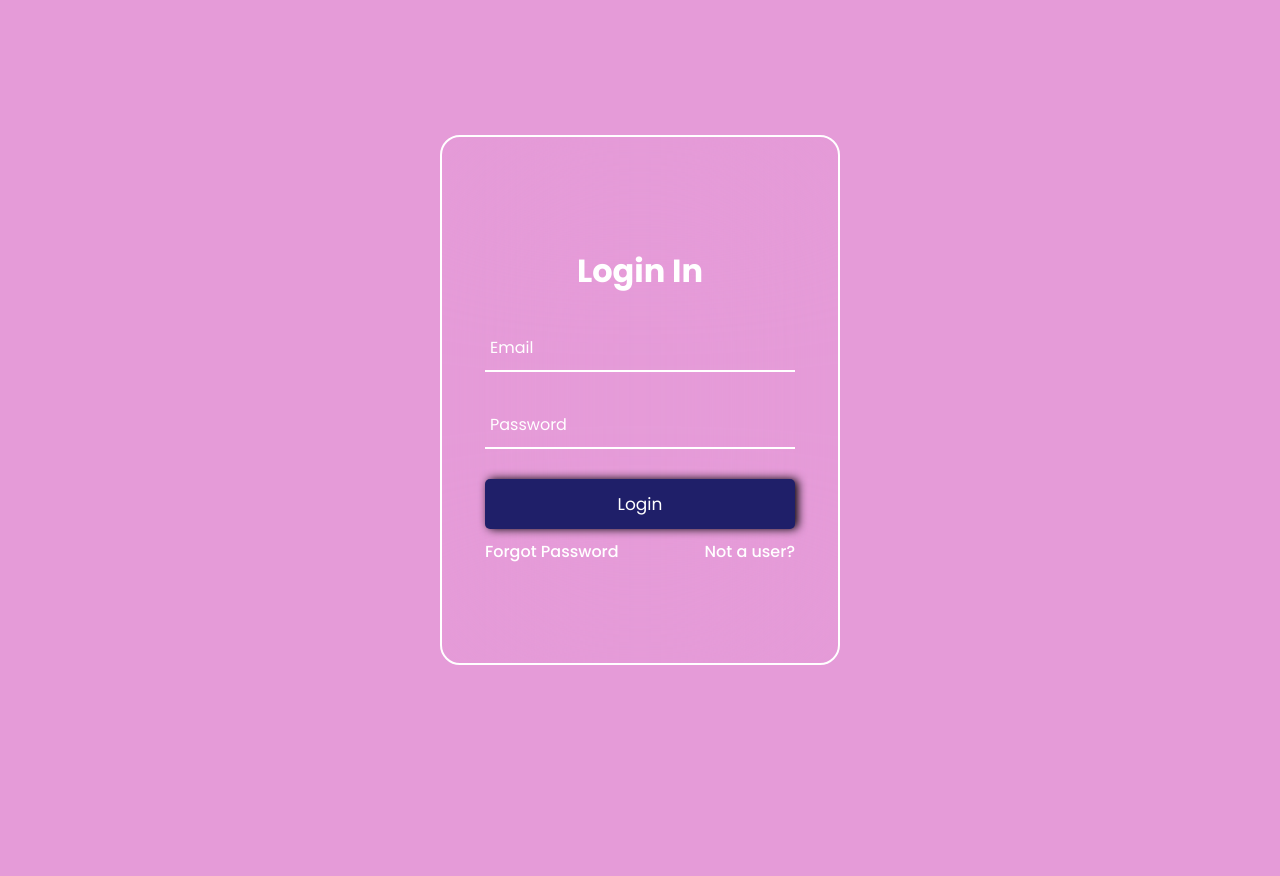
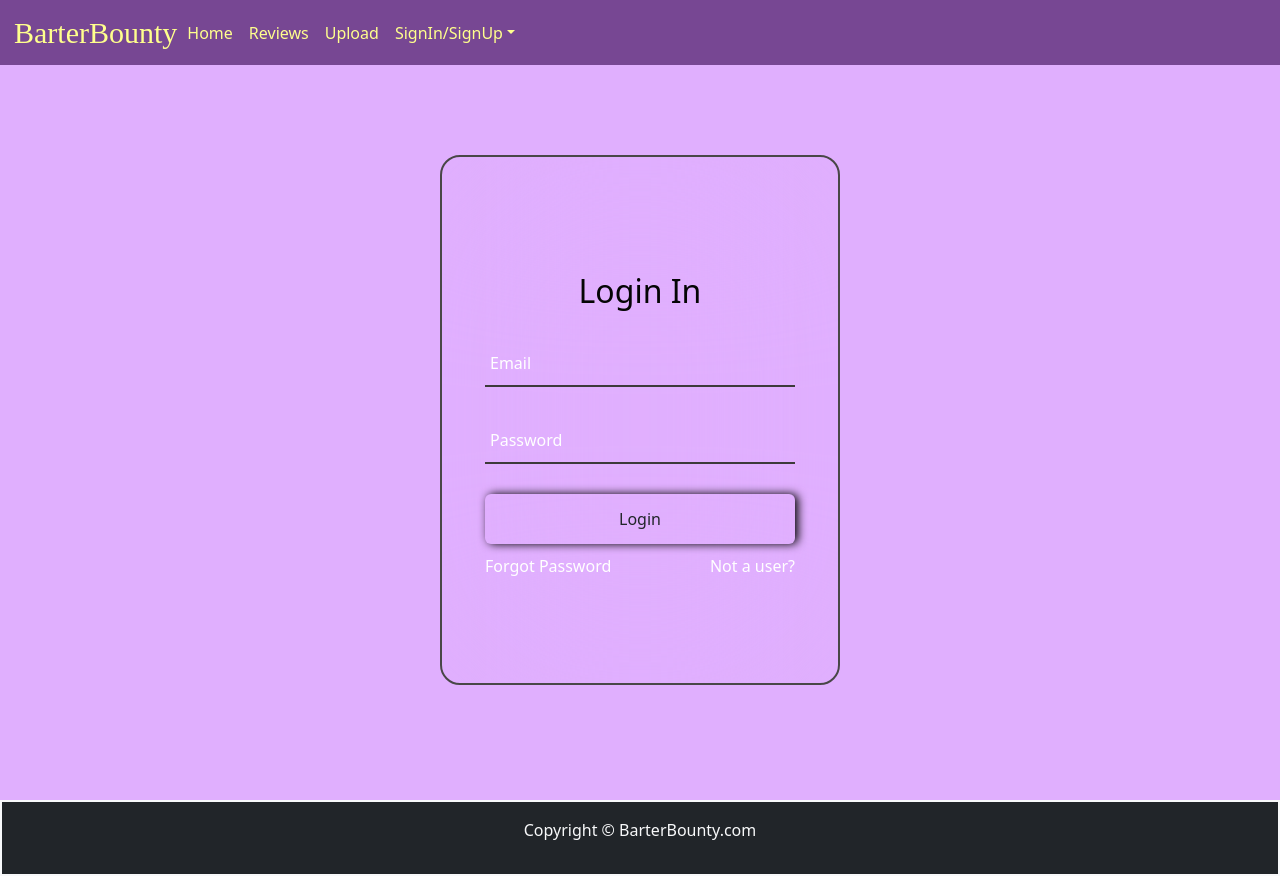
Before and after one commit to taviishii/Barter_Bounty, a PHP site: page /form/login.php in a window 1280 px wide. Before the commit the page ends 665 px from the top, so only its background shows below. Run offline with PHP 8.4, Linux system fonts and the light colour scheme.

Commit message:
Login/Register form PHP

```diff
--- a/form/login.php
+++ b/form/login.php
@@ -23,9 +23,8 @@ if($result)
 
         if($user_data['Pass']== $Pass)
         {
-            header('location: a.html');
+            header("location:..\Barter_Bounty\Upload Page\upload.html");
             die;
-
         }
     }
 }
@@ -46,9 +45,48 @@ else{
     <meta charset="UTF-8">
     <meta name="viewport" content="width=device-width, initial-scale=1.0">
     <title>Log in</title>
-    <link rel="stylesheet" href="style.css">
+    <link rel="stylesheet" href="newstyle.css">
+    <link rel="stylesheet" href="https://cdn.jsdelivr.net/npm/bootstrap@5.3.3/dist/css/bootstrap.rtl.min.css"
+        integrity="sha384-dpuaG1suU0eT09tx5plTaGMLBsfDLzUCCUXOY2j/LSvXYuG6Bqs43ALlhIqAJVRb" crossorigin="anonymous">
 </head>
-<body>
+<body style="background-color: #ffffff;">
+<div class="navigation">
+<nav class="navbar navbar-expand-lg custom-navbar">
+        <div class="container-fluid">
+            <a class="name" href="#">BarterBounty</a>
+            <button class="navbar-toggler" type="button" data-bs-toggle="collapse" data-bs-target="#navbarNav"
+                aria-controls="navbarNav" aria-expanded="false" aria-label="Toggle navigation">
+                <span class="navbar-toggler-icon"></span>
+            </button>
+            <div class="collapse navbar-collapse" id="navbarNav">
+                <ul class="navbar-nav">
+                    <li class="nav-item">
+                        <a class="nav-link active" aria-current="page" href="#" style="color: #FFFF8D;">Home</a>
+                    </li>
+                    <li class="nav-item">
+                        <a class="nav-link" href="..\Reviews page\reviews.html" style="color: #FFFF8D;">Reviews</a>
+                    </li>
+                    <li class="nav-item">
+                        <a class="nav-link" href="..\Upload Page\upload.html" style="color: #FFFF8D;">Upload</a>
+                    </li>
+                    <li class="nav-item dropdown">
+                        <a class="nav-link dropdown-toggle" href="#" role="button" data-bs-toggle="dropdown"
+                            aria-expanded="false" style="color: #FFFF8D;">
+                            SignIn/SignUp
+                        </a>
+                        <ul class="dropdown-menu">
+                            <li><a class="dropdown-item" href="http://localhost/form/login.php" style="color: black;">SignIn</a></li>
+                            <li><a class="dropdown-item" href="http://localhost/form/register.php" style="color: black;">SignUp</a></li>
+                        </ul>
+                    </li>
+                </ul>
+            </div>
+        </div>
+    </nav>
+
+    </div>
+
+
     <div class="container">
         <div class="form-box">
             <form action="" name="formfill" onsubmit="return validation()" method="POST">
@@ -72,5 +110,15 @@ else{
             </form>
         </div>
     </div>
+
+    <footer class="bg-dark text-light py-3" style="position: absolute; top: 100vh; width: 100%; border: 2px solid;">
+        <p class="text-center">
+            Copyright &copy; BarterBounty.com
+        </p>
+    </footer>
+
+    <script src="https://cdn.jsdelivr.net/npm/bootstrap@5.3.3/dist/js/bootstrap.bundle.min.js"
+        integrity="sha384-YvpcrYf0tY3lHB60NNkmXc5s9fDVZLESaAA55NDzOxhy9GkcIdslK1eN7N6jIeHz"
+        crossorigin="anonymous"></script>
 </body>
 </html>
--- /dev/null
+++ b/form/newstyle.css
@@ -0,0 +1,138 @@
+@import url('https://fonts.googleapis.com/css2?family=Poppins:wght@300;400;500;600;700;800;900&display=swap');
+
+* {
+    margin: 0;
+    padding: 0;
+    box-sizing: border-box;
+    /* font-family: 'Poppins', sans-serif; */
+}
+
+body {
+    display: flex;
+    justify-content: center;
+    align-items: center;
+    min-height: 100vh;
+    width: 100%;
+    flex-direction: column;
+    background-size: cover;
+    background-position: center;
+    background-color: rgba(51, 3, 77, 0.6);
+    background-image: url('bkg.jpeg');
+    background-repeat: no-repeat
+
+}
+
+.navigation{
+    top:0;
+    width: 100%;
+    height: 20px;
+}
+
+.container {
+    display: flex;
+    flex-direction: column;
+    justify-content: center;
+    align-items: center;
+    min-height: 100vh;
+}
+
+.form-box {
+    position: relative;
+    width: 400px;
+    height: 530px;
+    border: 2px solid rgb(73, 71, 71);
+    border-radius: 20px;
+    backdrop-filter: blur(100px);
+    display: flex;
+    justify-content: center;
+    align-items: center;
+    /* padding-bottom: 20px; */
+
+}
+
+.form-box h2 {
+    color: #050505;
+    text-align: center;
+    font-size: 32px;
+}
+
+.form-box .inputbox {
+    position: relative;
+    margin: 30px 0;
+    width: 310px;
+    border-bottom: 2px solid #3d3a3a;
+
+}
+
+.form-box .inputbox input {
+    width: 100%;
+    height: 45px;
+    background: transparent;
+    border: none;
+    outline: none;
+    padding: 0 20px 0 5px;
+    color: #2c2a2a;
+    font-size: 16px;
+
+}
+
+i {
+    position: absolute;
+    color: rgb(68, 67, 67);
+    right: 0;
+    top: 13px;
+}
+
+input::placeholder {
+    color: white;
+}
+
+.btn {
+    color: white;
+    background: rgb(31, 31, 105);
+    width: 100%;
+    height: 50px;
+    border-radius: 5px;
+    outline: none;
+    border: none;
+    font-size: 17px;
+    cursor: pointer;
+    box-shadow: 3px 0 10px rgba(0, 0, 0, 5);
+}
+
+.group {
+    display: flex;
+    justify-content: space-between;
+}
+
+.group span a {
+    color: white;
+    position: relative;
+    top: 10px;
+    text-decoration: none;
+    font-weight: 500;
+}
+
+.group a:focus {
+    text-decoration: underline;
+}
+
+#result {
+    color: red;
+    font-weight: 600;
+    position: relative;
+    top: 25px;
+}
+
+.custom-navbar {
+    background-color: rgba(51, 3, 77, 0.6);
+}
+
+
+.name{
+    font-size: 30px;
+    color: #FFFF8D;
+    font-family: 'sans serif';
+    padding: 2px;
+    text-decoration: none;
+}
--- a/form/script.js
+++ b/form/script.js
@@ -43,8 +43,3 @@ function validation() {
 //     popup.classList.remove("open-slide");
 // }
 // ----------------------------------------------
-
-function navigateTo(url)
- {
-    window.location.href = url;
-}
```
Also changed, not shown: form/register.php (+68 -1 lines), form/bg.png (added), form/bkg.jpeg (added).
